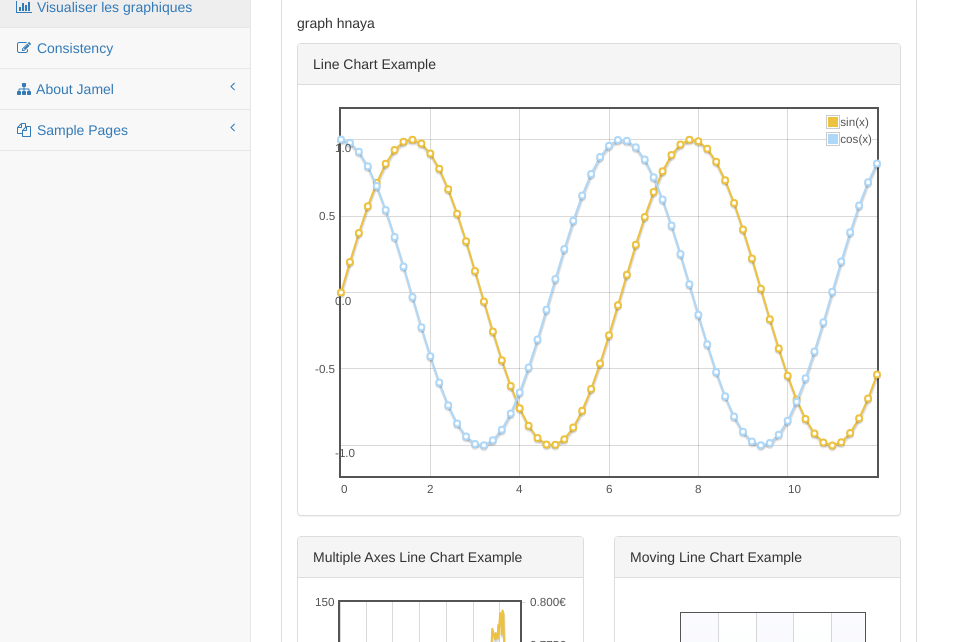
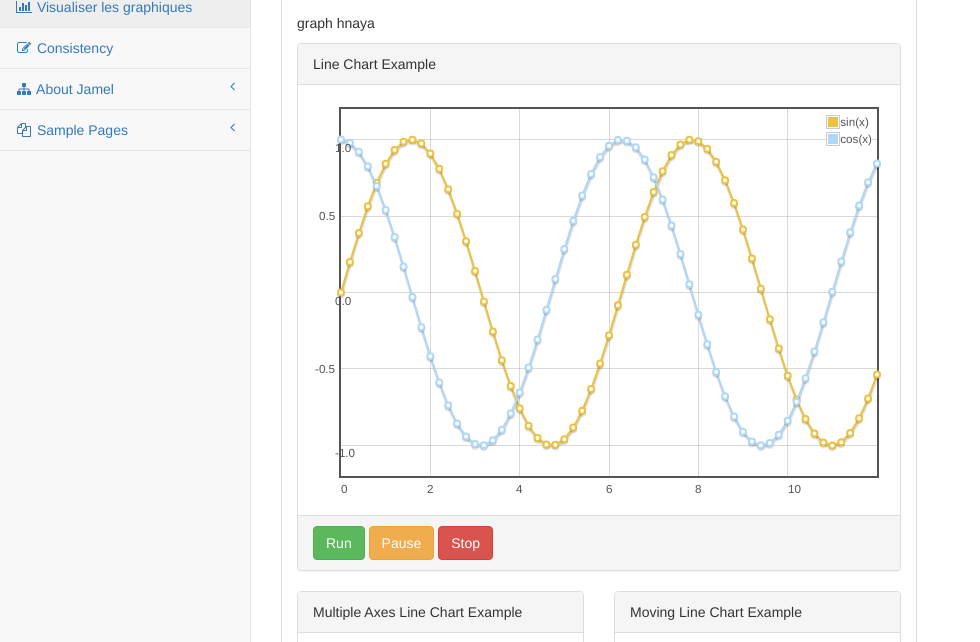
Before and after one commit to djihantii/Projet_jamel, a website: page pages/visualize.html in a window 1280 px wide. Both pictures are taken after a click on the button "Run". Shown: the part 105-747 px from the top of the page, without its empty margins (0-980 px from the left). Drawn offline with nearby package versions, Linux system fonts and the light colour scheme; files that its build step writes are made by us from their sources.

Commit message:
Boutton stop

```diff
--- a/pages/djihanePerso.js
+++ b/pages/djihanePerso.js
@@ -1,4 +1,5 @@
 var IsClicked=false;
+
 function Balancesheet()
 {
 	$('.ShowBalanceSheet').show();
@@ -38,7 +39,10 @@ $(document).ready(function()
 		$('.ShowGraph').hide();
 		$('.ShowChoosedAgents').hide();
 
-
+		$('.ISstopped').on('click', function()
+		{
+			IsClicked=false;
+		});
 
 		$('.balanceSheet').on('click' , function()
 			{
--- a/pages/visualize.html
+++ b/pages/visualize.html
@@ -152,6 +152,12 @@
                                                                     <div class="flot-chart-content" id="flot-line-chart"></div>
                                                                 </div>
                                                             </div>
+                                                            <div class="panel-footer">
+                                                            <button type="button" class="btn btn-success">Run</button>
+                                                            <button type="button" class="btn btn-warning">Pause</button>
+                                                            <button type="button" class="btn btn-danger ISstopped">Stop</button>
+
+                                                            </div>
 
                                                             <!-- /.panel-body -->
                                                         </div>
@@ -173,7 +179,7 @@
                                                             <div class="panel-footer">
                                                             <button type="button" class="btn btn-success">Run</button>
                                                             <button type="button" class="btn btn-warning">Pause</button>
-                                                            <button type="button" class="btn btn-danger">Stop</button>
+                                                            <button type="button" class="btn btn-danger ISstopped">Stop</button>
 
                                                             </div>
                                                             <!-- /.panel-body -->
@@ -195,7 +201,7 @@
                                                             <div class="panel-footer">
                                                             <button type="button" class="btn btn-success">Run</button>
                                                             <button type="button" class="btn btn-warning">Pause</button>
-                                                            <button type="button" class="btn btn-danger">Stop</button>
+                                                            <button type="button" class="btn btn-danger ISstopped">Stop</button>
 
                                                             </div>
                                                             <!-- /.panel-body -->
@@ -218,7 +224,7 @@
                                                             <div class="panel-footer">
                                                             <button type="button" class="btn btn-success">Run</button>
                                                             <button type="button" class="btn btn-warning">Pause</button>
-                                                            <button type="button" class="btn btn-danger">Stop</button>
+                                                            <button type="button" class="btn btn-danger ISstopped">Stop</button>
 
                                                             </div>
                                                             <!-- /.panel-body -->
```
Also changed, not shown: 1 other file.
